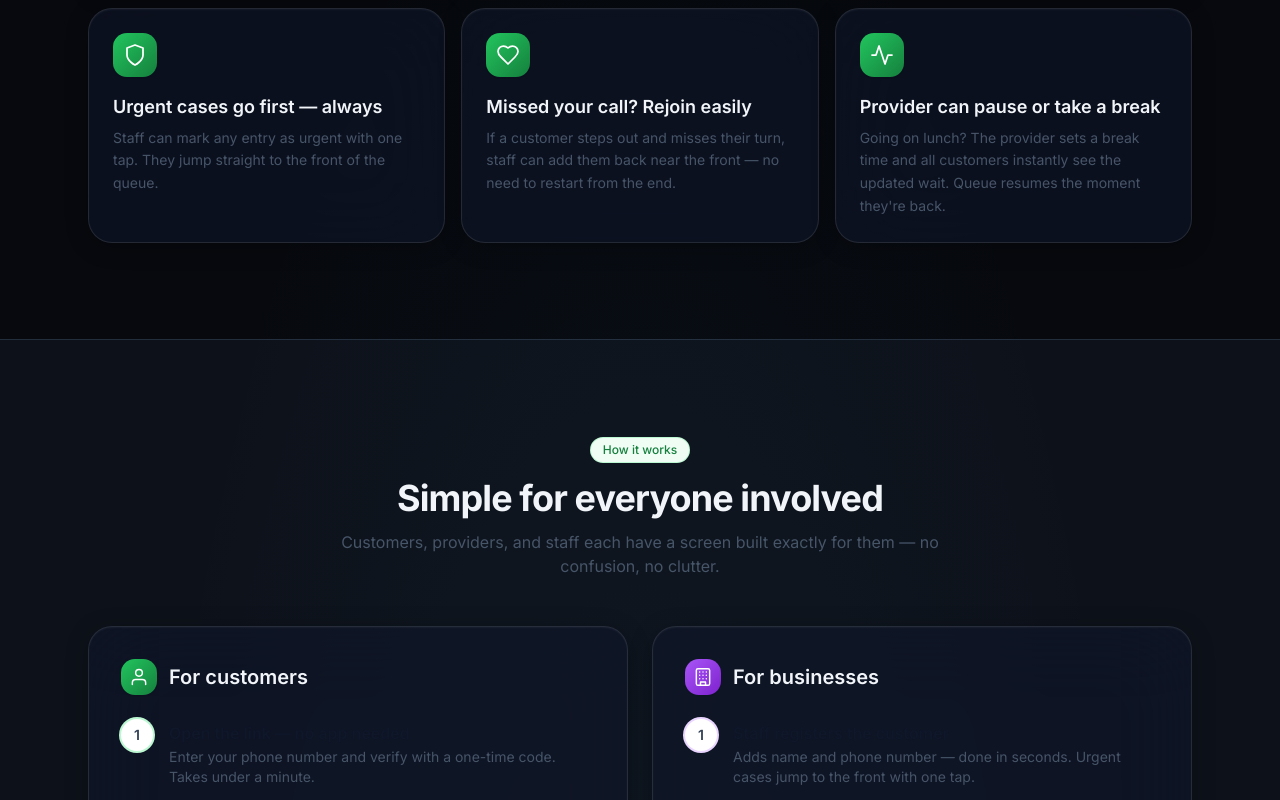
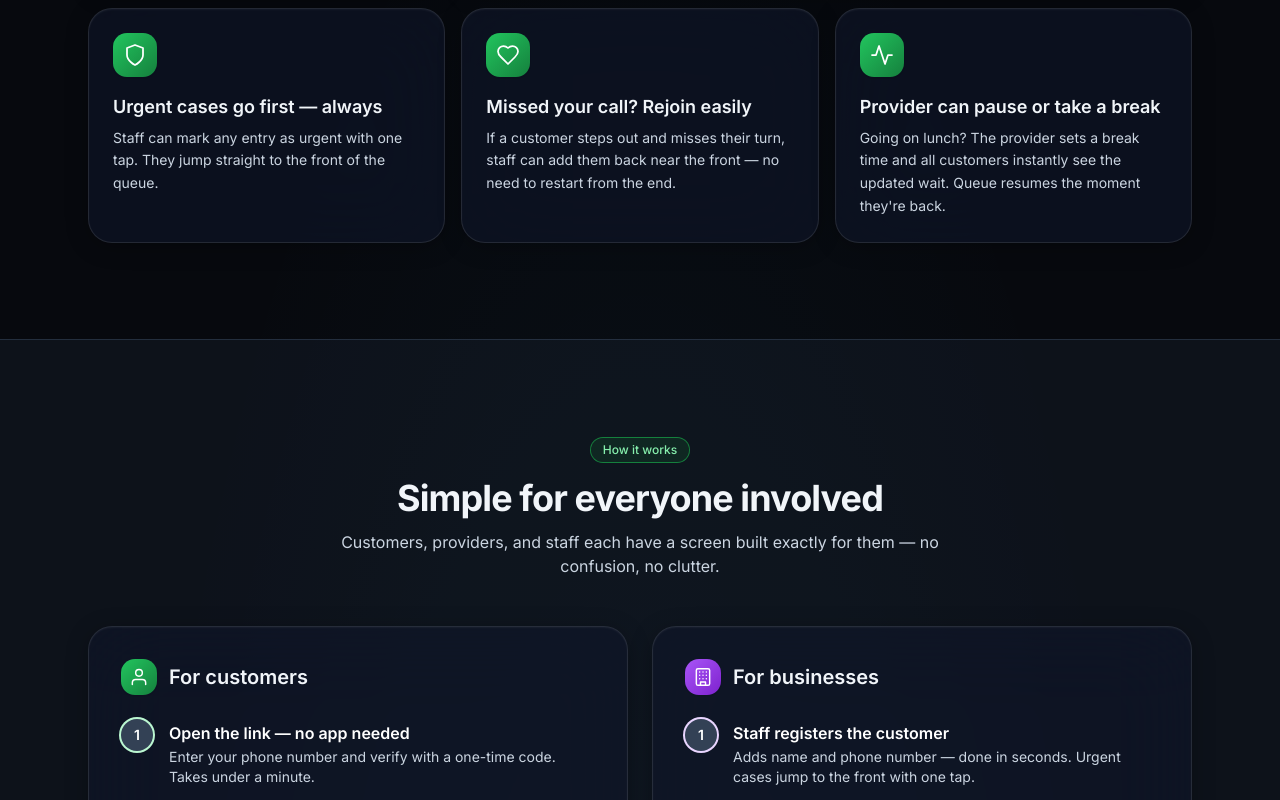
Before and after one commit to anshitarya/Hospital-Queue, a Next.js app in the folder apps/web/: page / in a window 1280 px wide. Shown: the part 1720-2520 px from the top of the page. Built offline with nearby package versions, Linux system fonts and the light colour scheme; no server answers.

Commit message:
fix(ui): dark mode contrast on landing page text elements

```diff
--- a/apps/web/app/page.tsx
+++ b/apps/web/app/page.tsx
@@ -130,7 +130,7 @@ export default function HomePage() {
                   {f.icon}
                 </div>
                 <div className="font-semibold text-lg">{f.title}</div>
-                <p className="mt-1.5 text-sm text-slate-600 leading-relaxed">{f.body}</p>
+                <p className="mt-1.5 text-sm text-slate-600 dark:text-slate-300 leading-relaxed">{f.body}</p>
               </div>
             ))}
           </div>
@@ -225,8 +225,8 @@ export default function HomePage() {
             <div className="text-5xl shrink-0 leading-none">💬</div>
             <div className="flex-1 min-w-0">
               <div className="text-xs font-semibold text-amber-700 uppercase tracking-widest">For businesses</div>
-              <h3 className="mt-1 text-xl font-bold text-slate-900">Would this help your business?</h3>
-              <p className="mt-2 text-sm text-slate-600 leading-relaxed">
+              <h3 className="mt-1 text-xl font-bold text-slate-900 dark:text-white">Would this help your business?</h3>
+              <p className="mt-2 text-sm text-slate-600 dark:text-slate-300 leading-relaxed">
                 We&apos;re building this for clinics, salons, banks, and any business with a queue. Take 2 minutes
                 to tell us whether you need this and what features matter most — your feedback directly shapes
                 what we build next.
@@ -458,11 +458,11 @@ function SectionHeading({
 }) {
   return (
     <div className="text-center max-w-2xl mx-auto">
-      <div className="inline-flex items-center gap-1.5 rounded-full bg-brand-50 text-brand-700 px-3 py-1 text-xs font-medium ring-1 ring-brand-200">
+      <div className="inline-flex items-center gap-1.5 rounded-full bg-brand-50 dark:bg-brand-900/30 text-brand-700 dark:text-brand-300 px-3 py-1 text-xs font-medium ring-1 ring-brand-200 dark:ring-brand-700">
         {kicker}
       </div>
       <h2 className="mt-4 text-3xl sm:text-4xl font-bold tracking-tight">{title}</h2>
-      <p className="mt-3 text-slate-600">{sub}</p>
+      <p className="mt-3 text-slate-600 dark:text-slate-300">{sub}</p>
     </div>
   );
 }
@@ -493,12 +493,12 @@ function FlowCard({
       <ol className="mt-6 space-y-4">
         {steps.map((s) => (
           <li key={s.n} className="flex gap-4 group">
-            <div className={`shrink-0 h-8 w-8 rounded-full bg-white ring-2 ${ring} flex items-center justify-center font-semibold text-sm text-slate-700 group-hover:scale-110 transition-transform`}>
+            <div className={`shrink-0 h-8 w-8 rounded-full bg-white dark:bg-slate-700 ring-2 ${ring} flex items-center justify-center font-semibold text-sm text-slate-700 dark:text-white group-hover:scale-110 transition-transform`}>
               {s.n}
             </div>
             <div className="pt-0.5">
-              <div className="font-semibold text-slate-900">{s.t}</div>
-              <div className="text-sm text-slate-600 mt-0.5">{s.d}</div>
+              <div className="font-semibold text-slate-900 dark:text-white">{s.t}</div>
+              <div className="text-sm text-slate-600 dark:text-slate-300 mt-0.5">{s.d}</div>
             </div>
           </li>
         ))}
@@ -534,8 +534,8 @@ function RoleCard({
       <div className="mt-3 font-semibold">{title}</div>
       <ul className="mt-2 space-y-1">
         {points.map((p) => (
-          <li key={p} className="text-sm text-slate-600 flex items-center gap-2">
-            <Icon.Check className="h-3.5 w-3.5 text-emerald-600 shrink-0" />
+          <li key={p} className="text-sm text-slate-600 dark:text-slate-300 flex items-center gap-2">
+            <Icon.Check className="h-3.5 w-3.5 text-emerald-600 dark:text-emerald-400 shrink-0" />
             {p}
           </li>
         ))}
```
